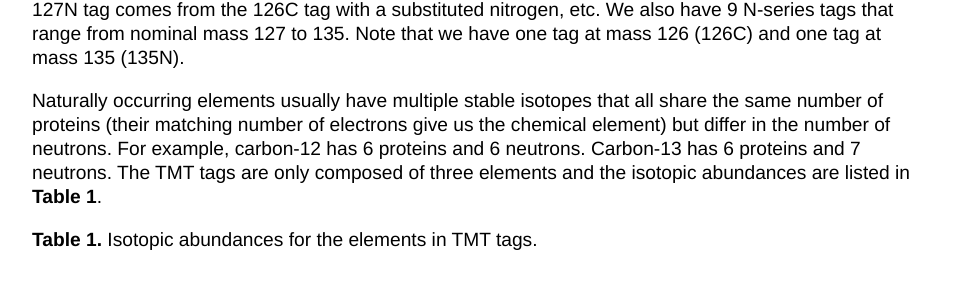
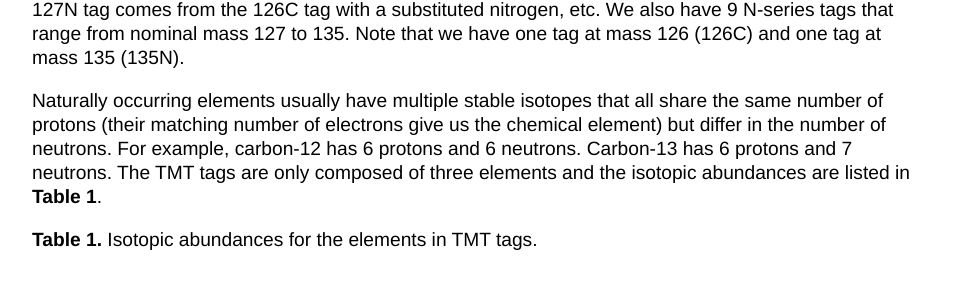
Before and after one commit to pwilmart/pwilmart.github.io, a Jekyll site: the page built from _posts/2022-08-20-TMT-channel-crosstalk.md, in a window 1280 px wide and 900 px high, scrolled down 428 px. Shown: the part 170-475 px from the top of the window, without its empty margins (160-1118 px from the left). Built offline with Jekyll 4.4.1, drawn with Linux system fonts in a browser that asks for light colours.

Commit message:
some more edits to TMT cross talk blog

```diff
--- a/_posts/2022-08-20-TMT-channel-crosstalk.md
+++ b/_posts/2022-08-20-TMT-channel-crosstalk.md
@@ -12,7 +12,7 @@ This post will look at TMT channel cross talk (how much each channel is affected
 
 The N-series tags are created by replacing the one N14 atom with an N15 atom. The mass difference between N15 and N14 is 0.997 Da and differs from the mass difference between C13 and C12 (1.0033 Da) by 6 milliDa. With high-resolution instruments, resolutions greater than 50K are sufficient to resolve the N- and C-forms of the tags. The N-series tags are created from the one Da lighter C-series tag; the 127N tag comes from the 126C tag with a substituted nitrogen, etc. We also have 9 N-series tags that range from nominal mass 127 to 135. Note that we have one tag at mass 126 (126C) and one tag at mass 135 (135N).
 
-Naturally occurring elements usually have multiple stable isotopes that all share the same number of proteins (their matching number of electrons give us the chemical element) but differ in the number of neutrons. For example, carbon-12 has 6 proteins and 6 neutrons. Carbon-13 has 6 proteins and 7 neutrons. The TMT tags are only composed of three elements and the isotopic abundances are listed in **Table 1**.
+Naturally occurring elements usually have multiple stable isotopes that all share the same number of protons (their matching number of electrons give us the chemical element) but differ in the number of neutrons. For example, carbon-12 has 6 protons and 6 neutrons. Carbon-13 has 6 protons and 7 neutrons. The TMT tags are only composed of three elements and the isotopic abundances are listed in **Table 1**.
 
 **Table 1.** Isotopic abundances for the elements in TMT tags.
 
```
